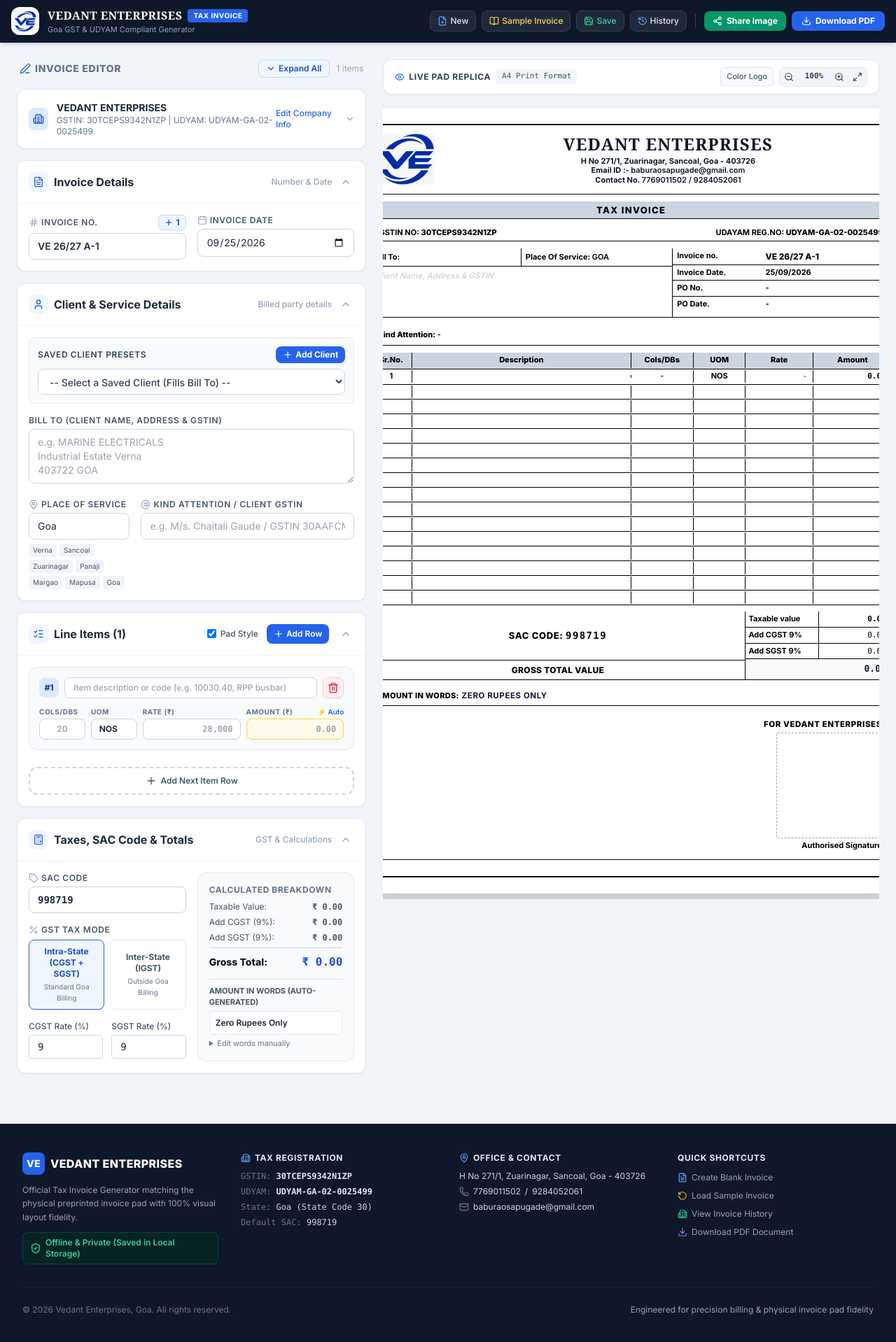
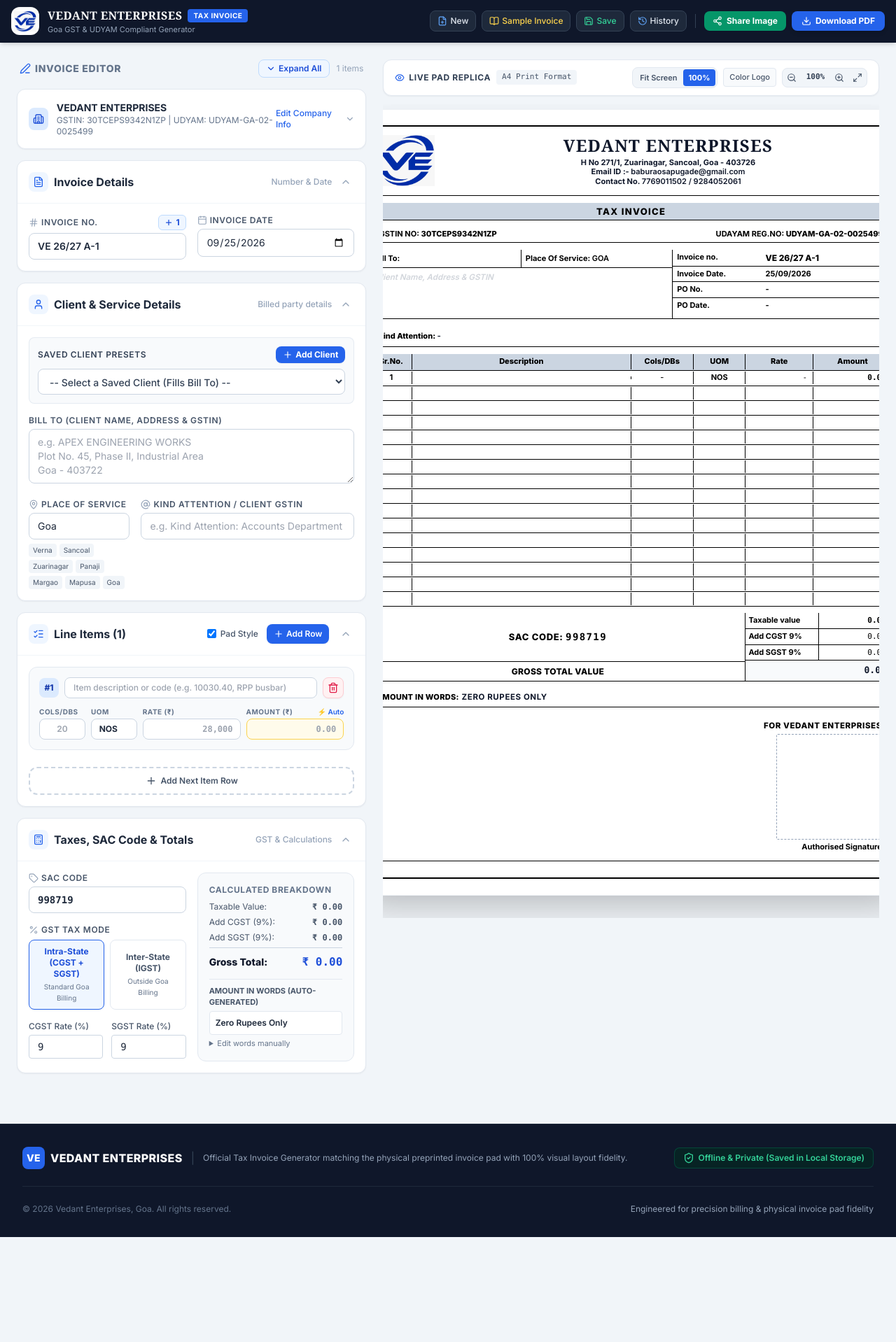
Before and after one commit to pranavsbuilds/ve-invoice, a React (Vite) app: page / in a window 1280 px wide. Shown: the whole page at 70% size. After the commit the page ends 1768 px from the top, so only its background shows below. Built offline with nearby package versions, Linux system fonts and the light colour scheme.

Commit message:
version 1

```diff
--- a/src/App.jsx
+++ b/src/App.jsx
@@ -42,7 +42,12 @@
   const [isDownloading, setIsDownloading] = useState(false);
   const [toast, setToast] = useState('');
   const [zoomLevel, setZoomLevel] = useState(1);
+  const [fitMode, setFitMode] = useState(() => (typeof window !== 'undefined' && window.innerWidth < 768 ? 'fit' : 'manual'));
+  const [containerWidth, setContainerWidth] = useState(800);
+  const [sheetHeight, setSheetHeight] = useState(1123);
   const [monochromeLogo, setMonochromeLogo] = useState(false);
+  const previewContainerRef = useRef(null);
+  const BASE_PAD_WIDTH = 794; // approx 210mm at 96 DPI
   const [collapsedSections, setCollapsedSections] = useState({
     company: true, // company profile closed by default to save vertical height
     meta: false,
@@ -76,6 +81,43 @@
     saveCurrentInvoice(invoice);
   }, [invoice]);
 
+  // Responsive auto-fit scaling for mobile viewports
+  useEffect(() => {
+    const updateDimensions = () => {
+      if (previewContainerRef.current) {
+        setContainerWidth(previewContainerRef.current.clientWidth);
+      } else if (typeof window !== 'undefined') {
+        setContainerWidth(window.innerWidth - 24);
+      }
+      const el = document.getElementById('invoice-pad-preview');
+      if (el) {
+        setSheetHeight(el.offsetHeight || 1123);
+      }
+    };
+
+    updateDimensions();
+    const timer = setTimeout(updateDimensions, 60);
+    window.addEventListener('resize', updateDimensions);
+
+    let ro = null;
+    if (typeof ResizeObserver !== 'undefined' && previewContainerRef.current) {
+      ro = new ResizeObserver(() => {
+        updateDimensions();
+      });
+      ro.observe(previewContainerRef.current);
+    }
+
+    return () => {
+      clearTimeout(timer);
+      window.removeEventListener('resize', updateDimensions);
+      if (ro) ro.disconnect();
+    };
+  }, [activeMobileTab, invoice]);
+
+  const availableWidth = Math.max(280, containerWidth - 16);
+  const autoFitScale = Math.min(1, Math.max(0.3, availableWidth / BASE_PAD_WIDTH));
+  const effectiveScale = fitMode === 'fit' ? autoFitScale : zoomLevel;
+
   const showToast = (message) => {
     setToast(message);
     setTimeout(() => setToast(''), 3000);
@@ -99,7 +141,7 @@
 
   const handleLoadSample = () => {
     setInvoice({ ...SAMPLE_INVOICE, id: `inv-${Date.now()}` });
-    showToast('Loaded sample Marine Electricals invoice');
+    showToast('Loaded sample invoice');
   };
 
   const handleSaveInvoice = () => {
@@ -235,12 +277,12 @@
 
           {/* RIGHT PANE: LIVE INVOICE PREVIEW (Visible on laptop, or when mobileTab === 'preview') */}
           <section
-            className={`lg:col-span-6 xl:col-span-7 flex flex-col items-center ${
-              activeMobileTab === 'preview' ? 'block' : 'hidden lg:flex'
+            className={`lg:col-span-6 xl:col-span-7 flex flex-col items-center w-full ${
+              activeMobileTab === 'preview' ? 'flex' : 'hidden lg:flex'
             }`}
           >
             {/* Live Preview Controls Header */}
-            <div className="w-full max-w-[210mm] flex items-center justify-between bg-white px-4 py-2.5 rounded-xl shadow-sm border border-slate-200 mb-3 no-print">
+            <div className="w-full max-w-[210mm] flex flex-wrap items-center justify-between gap-2 bg-white px-3 sm:px-4 py-2 sm:py-2.5 rounded-xl shadow-sm border border-slate-200 mb-3 no-print">
               <div className="flex items-center gap-2">
                 <span className="text-xs font-bold uppercase tracking-wider text-slate-700 flex items-center gap-1.5">
                   <Eye className="w-3.5 h-3.5 text-blue-600" /> Live Pad Replica
@@ -251,7 +293,38 @@
               </div>
 
               {/* View options */}
-              <div className="flex items-center gap-2">
+              <div className="flex items-center flex-wrap gap-1.5 sm:gap-2">
+                {/* Mobile Fit vs 100% Quick Toggle */}
+                <div className="flex items-center bg-slate-100 p-0.5 rounded-lg border border-slate-200 text-xs font-semibold">
+                  <button
+                    type="button"
+                    onClick={() => setFitMode('fit')}
+                    className={`px-2 py-1 rounded transition text-[11px] ${
+                      fitMode === 'fit'
+                        ? 'bg-blue-600 text-white shadow-xs font-bold'
+                        : 'text-slate-600 hover:text-slate-900'
+                    }`}
+                    title="Fit invoice to screen width"
+                  >
+                    Fit Screen
+                  </button>
+                  <button
+                    type="button"
+                    onClick={() => {
+                      setFitMode('manual');
+                      setZoomLevel(1);
+                    }}
+                    className={`px-2 py-1 rounded transition text-[11px] ${
+                      fitMode === 'manual' && zoomLevel === 1
+                        ? 'bg-blue-600 text-white shadow-xs font-bold'
+                        : 'text-slate-600 hover:text-slate-900'
+                    }`}
+                    title="View 100% actual size"
+                  >
+                    100%
+                  </button>
+                </div>
+
                 {/* Monochrome logo toggle */}
                 <button
                   type="button"
@@ -266,32 +339,38 @@
                   {monochromeLogo ? 'Pad B&W Logo' : 'Color Logo'}
                 </button>
 
-                {/* Zoom Controls (Desktop only) */}
-                <div className="hidden sm:flex items-center gap-1 bg-slate-100 p-0.5 rounded-lg border border-slate-200 text-slate-700">
+                {/* Zoom Controls (Accessible on both mobile & desktop) */}
+                <div className="flex items-center gap-1 bg-slate-100 p-0.5 rounded-lg border border-slate-200 text-slate-700">
                   <button
                     type="button"
-                    onClick={() => setZoomLevel((z) => Math.max(0.7, z - 0.1))}
-                    className="p-1 hover:bg-white rounded transition"
+                    onClick={() => {
+                      setFitMode('manual');
+                      setZoomLevel((z) => Math.max(0.4, Number((z - 0.1).toFixed(2))));
+                    }}
+                    className="p-1 hover:bg-white rounded transition text-slate-600 hover:text-slate-900"
                     title="Zoom Out"
                   >
                     <ZoomOut className="w-3.5 h-3.5" />
                   </button>
-                  <span className="text-[11px] font-mono font-bold px-1.5 min-w-[42px] text-center">
-                    {Math.round(zoomLevel * 100)}%
+                  <span className="text-[11px] font-mono font-bold px-1 min-w-[38px] text-center">
+                    {Math.round(effectiveScale * 100)}%
                   </span>
                   <button
                     type="button"
-                    onClick={() => setZoomLevel((z) => Math.min(1.4, z + 0.1))}
-                    className="p-1 hover:bg-white rounded transition"
+                    onClick={() => {
+                      setFitMode('manual');
+                      setZoomLevel((z) => Math.min(1.5, Number((z + 0.1).toFixed(2))));
+                    }}
+                    className="p-1 hover:bg-white rounded transition text-slate-600 hover:text-slate-900"
                     title="Zoom In"
                   >
                     <ZoomIn className="w-3.5 h-3.5" />
                   </button>
                   <button
                     type="button"
-                    onClick={() => setZoomLevel(1)}
-                    className="p-1 hover:bg-white rounded transition"
-                    title="Reset Zoom"
+                    onClick={() => setFitMode('fit')}
+                    className="p-1 hover:bg-white rounded transition text-slate-600 hover:text-slate-900 hidden sm:inline-block"
+                    title="Reset to Fit Screen"
                   >
                     <Maximize2 className="w-3.5 h-3.5" />
                   </button>
@@ -299,21 +378,34 @@
               </div>
             </div>
 
-            {/* Live Sheet Container */}
-            <div className="w-full overflow-x-auto flex justify-center py-2 px-1">
+            {/* Live Sheet Container with auto-fit and bottom clearance */}
+            <div
+              ref={previewContainerRef}
+              className="w-full overflow-x-auto flex justify-center py-2 px-1 pb-28 sm:pb-8"
+            >
               <div
-                className="transition-transform origin-top duration-150 shadow-2xl rounded-sm print-area-wrapper"
+                className="transition-all duration-150 shadow-2xl rounded-sm print-area-wrapper mx-auto"
                 style={{
-                  transform: `scale(${zoomLevel})`,
-                  transformOrigin: 'top center',
+                  width: `${Math.round(BASE_PAD_WIDTH * effectiveScale)}px`,
+                  height: `${Math.round(sheetHeight * effectiveScale)}px`,
+                  minWidth: `${Math.round(BASE_PAD_WIDTH * effectiveScale)}px`,
+                  overflow: 'hidden',
                 }}
               >
-                <InvoicePad
-                  invoice={invoice}
-                  options={{
-                    monochromeLogo,
+                <div
+                  style={{
+                    width: `${BASE_PAD_WIDTH}px`,
+                    transform: `scale(${effectiveScale})`,
+                    transformOrigin: 'top left',
                   }}
-                />
+                >
+                  <InvoicePad
+                    invoice={invoice}
+                    options={{
+                      monochromeLogo,
+                    }}
+                  />
+                </div>
               </div>
             </div>
 
@@ -351,12 +443,7 @@
       </main>
 
       {/* Website Footer */}
-      <Footer
-        onNewInvoice={handleNewInvoice}
-        onLoadSample={handleLoadSample}
-        onOpenHistory={() => setShowHistoryModal(true)}
-        onDownloadPdf={handleDownloadPDF}
-      />
+      <Footer />
 
       {/* Modals */}
       <ShareModal
--- a/src/components/Footer.jsx
+++ b/src/components/Footer.jsx
@@ -1,125 +1,36 @@
 import React from 'react';
-import { Building2, Phone, Mail, MapPin, ShieldCheck, Heart, FileText, Download, RotateCcw } from 'lucide-react';
+import { ShieldCheck } from 'lucide-react';
 
-export default function Footer({ onNewInvoice, onLoadSample, onOpenHistory, onDownloadPdf }) {
+export default function Footer() {
   const currentYear = new Date().getFullYear();
 
   return (
     <footer className="bg-slate-900 text-slate-400 mt-12 border-t border-slate-800 no-print">
-      <div className="max-w-[1600px] mx-auto px-4 sm:px-6 lg:px-8 py-8 sm:py-10">
-        <div className="grid grid-cols-1 md:grid-cols-2 lg:grid-cols-4 gap-8">
-          {/* Col 1: Business Identity */}
-          <div className="space-y-3">
+      <div className="max-w-[1600px] mx-auto px-4 sm:px-6 lg:px-8 py-8">
+        <div className="flex flex-col md:flex-row items-center justify-between gap-6">
+          {/* Business Identity */}
+          <div className="flex flex-col sm:flex-row items-center gap-3 text-center sm:text-left">
             <div className="flex items-center gap-2 text-white font-extrabold text-base tracking-wide">
               <div className="w-8 h-8 rounded-lg bg-blue-600 flex items-center justify-center text-white font-black text-sm">
                 VE
               </div>
               <span>VEDANT ENTERPRISES</span>
             </div>
-            <p className="text-xs text-slate-400 leading-relaxed">
+            <span className="hidden sm:inline text-slate-700">|</span>
+            <p className="text-xs text-slate-400">
               Official Tax Invoice Generator matching the physical preprinted invoice pad with 100% visual layout fidelity.
             </p>
-            <div className="flex items-center gap-1.5 text-xs text-emerald-400 font-semibold bg-emerald-950/60 border border-emerald-800/60 rounded-lg px-2.5 py-1.5 w-fit">
-              <ShieldCheck className="w-4 h-4" />
-              <span>Offline & Private (Saved in Local Storage)</span>
-            </div>
           </div>
 
-          {/* Col 2: Registration & Tax Identifiers */}
-          <div className="space-y-2.5">
-            <h4 className="text-xs font-bold uppercase tracking-wider text-slate-200 flex items-center gap-1.5">
-              <Building2 className="w-3.5 h-3.5 text-blue-400" />
-              Tax Registration
-            </h4>
-            <ul className="text-xs space-y-1.5 font-mono">
-              <li>
-                <span className="text-slate-500">GSTIN:</span>{' '}
-                <strong className="text-slate-200">30TCEPS9342N1ZP</strong>
-              </li>
-              <li>
-                <span className="text-slate-500">UDYAM:</span>{' '}
-                <strong className="text-slate-200">UDYAM-GA-02-0025499</strong>
-              </li>
-              <li>
-                <span className="text-slate-500">State:</span>{' '}
-                <span className="text-slate-300">Goa (State Code 30)</span>
-              </li>
-              <li>
-                <span className="text-slate-500">Default SAC:</span>{' '}
-                <span className="text-slate-300">998719</span>
-              </li>
-            </ul>
-          </div>
-
-          {/* Col 3: Contact & Registered Office */}
-          <div className="space-y-2.5">
-            <h4 className="text-xs font-bold uppercase tracking-wider text-slate-200 flex items-center gap-1.5">
-              <MapPin className="w-3.5 h-3.5 text-blue-400" />
-              Office & Contact
-            </h4>
-            <div className="text-xs space-y-1.5">
-              <p className="flex items-start gap-1.5 text-slate-300 leading-snug">
-                <span>H No 271/1, Zuarinagar, Sancoal, Goa - 403726</span>
-              </p>
-              <p className="flex items-center gap-1.5 text-slate-300">
-                <Phone className="w-3.5 h-3.5 text-slate-500" />
-                <a href="tel:7769011502" className="hover:text-white transition">
-                  7769011502
-                </a>{' '}
-                /{' '}
-                <a href="tel:9284052061" className="hover:text-white transition">
-                  9284052061
-                </a>
-              </p>
-              <p className="flex items-center gap-1.5 text-slate-300">
-                <Mail className="w-3.5 h-3.5 text-slate-500" />
-                <a href="mailto:baburaosapugade@gmail.com" className="hover:text-white transition truncate">
-                  baburaosapugade@gmail.com
-                </a>
-              </p>
-            </div>
-          </div>
-
-          {/* Col 4: Quick Actions */}
-          <div className="space-y-2.5">
-            <h4 className="text-xs font-bold uppercase tracking-wider text-slate-200">
-              Quick Shortcuts
-            </h4>
-            <div className="flex flex-col gap-1.5 text-xs">
-              <button
-                type="button"
-                onClick={onNewInvoice}
-                className="text-left text-slate-400 hover:text-white transition flex items-center gap-1.5 py-0.5"
-              >
-                <FileText className="w-3.5 h-3.5 text-blue-400" /> Create Blank Invoice
-              </button>
-              <button
-                type="button"
-                onClick={onLoadSample}
-                className="text-left text-slate-400 hover:text-white transition flex items-center gap-1.5 py-0.5"
-              >
-                <RotateCcw className="w-3.5 h-3.5 text-amber-400" /> Load Sample Invoice
-              </button>
-              <button
-                type="button"
-                onClick={onOpenHistory}
-                className="text-left text-slate-400 hover:text-white transition flex items-center gap-1.5 py-0.5"
-              >
-                <Building2 className="w-3.5 h-3.5 text-emerald-400" /> View Invoice History
-              </button>
-              <button
-                type="button"
-                onClick={onDownloadPdf}
-                className="text-left text-slate-400 hover:text-white transition flex items-center gap-1.5 py-0.5"
-              >
-                <Download className="w-3.5 h-3.5 text-indigo-400" /> Download PDF Document
-              </button>
-            </div>
+          {/* Privacy Badge */}
+          <div className="flex items-center gap-1.5 text-xs text-emerald-400 font-semibold bg-emerald-950/60 border border-emerald-800/60 rounded-lg px-3 py-1.5 shrink-0">
+            <ShieldCheck className="w-4 h-4" />
+            <span>Offline & Private (Saved in Local Storage)</span>
           </div>
         </div>
 
         {/* Bottom Bar */}
-        <div className="mt-8 pt-6 border-t border-slate-800 flex flex-col sm:flex-row items-center justify-between text-xs text-slate-500 gap-2">
+        <div className="mt-6 pt-6 border-t border-slate-800 flex flex-col sm:flex-row items-center justify-between text-xs text-slate-500 gap-2">
           <p>© {currentYear} Vedant Enterprises, Goa. All rights reserved.</p>
           <p className="flex items-center gap-1 text-slate-400">
             Engineered for precision billing & physical invoice pad fidelity
--- a/src/components/Header.jsx
+++ b/src/components/Header.jsx
@@ -89,7 +89,7 @@
             type="button"
             onClick={onLoadSample}
             className="flex items-center gap-1 px-2.5 py-1.5 rounded-lg bg-slate-800 hover:bg-slate-700 text-amber-300 text-xs font-medium border border-slate-700 transition"
-            title="Load the real Marine Electricals invoice from sample pad photo"
+            title="Load sample invoice with standard line items"
           >
             <BookOpen className="w-3.5 h-3.5" />
             <span className="hidden sm:inline">Sample Invoice</span>
--- a/src/components/InvoiceForm/ClientSection.jsx
+++ b/src/components/InvoiceForm/ClientSection.jsx
@@ -174,7 +174,7 @@
                 rows="3"
                 value={invoice.billTo || ''}
                 onChange={(e) => onChange('billTo', e.target.value)}
-                placeholder="e.g. MARINE ELECTRICALS&#10;Industrial Estate Verna&#10;403722 GOA"
+                placeholder="e.g. APEX ENGINEERING WORKS&#10;Plot No. 45, Phase II, Industrial Area&#10;Goa - 403722"
                 className="w-full px-3 py-2 text-sm rounded-lg border border-slate-300 focus:ring-2 focus:ring-blue-500 focus:border-blue-500 outline-none transition font-sans"
               />
             </div>
@@ -217,7 +217,7 @@
                 type="text"
                 value={invoice.kindAttention || ''}
                 onChange={(e) => onChange('kindAttention', e.target.value)}
-                placeholder="e.g. M/s. Chaitali Gaude / GSTIN 30AAFCM3153Q1ZQ"
+                placeholder="e.g. Kind Attention: Accounts Department / GSTIN: 30AAAAA0000A1Z5"
                 className="w-full px-3 py-2 text-sm rounded-lg border border-slate-300 focus:ring-2 focus:ring-blue-500 focus:border-blue-500 outline-none transition"
               />
             </div>
@@ -258,7 +258,7 @@
                   type="text"
                   value={newClientName}
                   onChange={(e) => setNewClientName(e.target.value)}
-                  placeholder="e.g. Marine Electricals (Verna)"
+                  placeholder="e.g. Apex Engineering Works"
                   className="w-full px-3 py-2 text-sm rounded-lg border border-slate-300 focus:ring-2 focus:ring-blue-500 outline-none"
                   autoFocus
                 />
@@ -283,7 +283,7 @@
                   rows="4"
                   value={newClientBillTo}
                   onChange={(e) => setNewClientBillTo(e.target.value)}
-                  placeholder="e.g. MARINE ELECTRICALS&#10;Industrial Estate Verna&#10;403722 GOA"
+                  placeholder="e.g. APEX ENGINEERING WORKS&#10;Plot No. 45, Phase II, Industrial Area&#10;Goa - 403722"
                   className="w-full px-3 py-2 text-sm rounded-lg border border-slate-300 focus:ring-2 focus:ring-blue-500 outline-none font-sans"
                 />
               </div>
--- a/src/types/invoice.js
+++ b/src/types/invoice.js
@@ -44,9 +44,9 @@
   invoiceDate: '2026-09-05',
   poNo: '',
   poDate: '',
-  billTo: 'MARINE ELECTRICALS\nIndustrial Estate Verna\n403722 GOA',
-  placeOfService: 'Verna',
-  kindAttention: 'M/s. Chaitali Gaude / GSTIN 30AAFCM3153Q1ZQ',
+  billTo: 'APEX ENGINEERING WORKS\nPlot No. 45, Phase II, Industrial Area\nGoa - 403722',
+  placeOfService: 'Goa',
+  kindAttention: 'Kind Attention: Accounts & Billing Department',
   sacCode: '998719',
   taxMode: 'CGST_SGST', // 'CGST_SGST' or 'IGST'
   cgstRate: 9,
@@ -58,7 +58,7 @@
     {
       id: 'item-1',
       srNo: 1,
-      description: '10030.40',
+      description: 'Electrical Panel Maintenance & Servicing',
       colsDbs: '20',
       uom: 'NOS',
       rate: '7500',
@@ -68,7 +68,7 @@
     {
       id: 'item-2',
       srNo: 2,
-      description: '10030.14',
+      description: 'Control Wiring & Cable Termination',
       colsDbs: '10',
       uom: 'NOS',
       rate: '7500',
@@ -78,7 +78,7 @@
     {
       id: 'item-3',
       srNo: 3,
-      description: '15983.9',
+      description: 'Transformer Oil Filtration & Testing',
       colsDbs: '5',
       uom: 'NOS',
       rate: '6500',
@@ -88,7 +88,7 @@
     {
       id: 'item-4',
       srNo: 4,
-      description: '15983.10',
+      description: 'Switchgear Overhaul & Calibration',
       colsDbs: '6',
       uom: 'NOS',
       rate: '6500',
@@ -98,7 +98,7 @@
     {
       id: 'item-5',
       srNo: 5,
-      description: '15966.12',
+      description: 'Busbar Fabrication & Installation',
       colsDbs: '2',
       uom: 'NOS',
       rate: '28000',
@@ -108,7 +108,7 @@
     {
       id: 'item-6',
       srNo: 6,
-      description: '16002.01, 10030.14, 100291.14',
+      description: 'Industrial Sensor & Relay Testing',
       colsDbs: '10',
       uom: 'NOS',
       rate: '820',
@@ -118,17 +118,17 @@
     {
       id: 'item-7',
       srNo: 7,
-      description: 'TALLY',
-      colsDbs: '-',
+      description: 'Motor Rewinding & Balancing',
+      colsDbs: '2',
       uom: 'NOS',
-      rate: '-',
+      rate: '25230',
       amount: '50460',
-      isManualAmount: true,
+      isManualAmount: false,
     },
     {
       id: 'item-8',
       srNo: 8,
-      description: 'RPP busbar',
+      description: 'Power Distribution Unit Servicing',
       colsDbs: '2',
       uom: 'NOS',
       rate: '23700',
--- a/src/utils/clientStorage.js
+++ b/src/utils/clientStorage.js
@@ -2,9 +2,9 @@
 
 export const DEFAULT_CLIENT_PRESETS = [
   {
-    id: 'preset-marine-electricals',
-    name: 'Marine Electricals (Verna)',
-    billTo: 'MARINE ELECTRICALS\nIndustrial Estate Verna\n403722 GOA',
+    id: 'preset-apex-engineering',
+    name: 'Apex Engineering Works',
+    billTo: 'APEX ENGINEERING WORKS\nPlot No. 45, Phase II, Industrial Area\nGoa - 403722',
     isDefault: true,
   },
 ];
```
Also changed, not shown: src/utils/imageHelper.js (+24 -1 lines), src/utils/pdfGenerator.js (+24 -1 lines), 3 other files (tests, documents, lock files or other folders).
